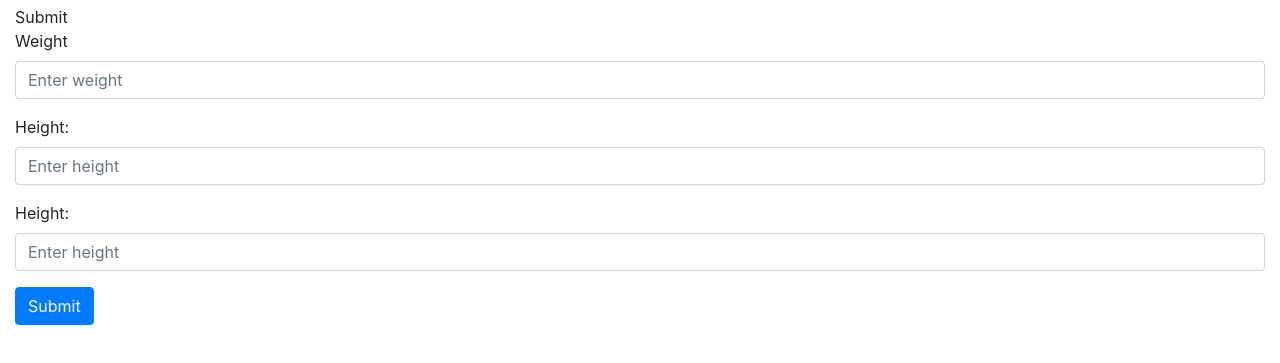
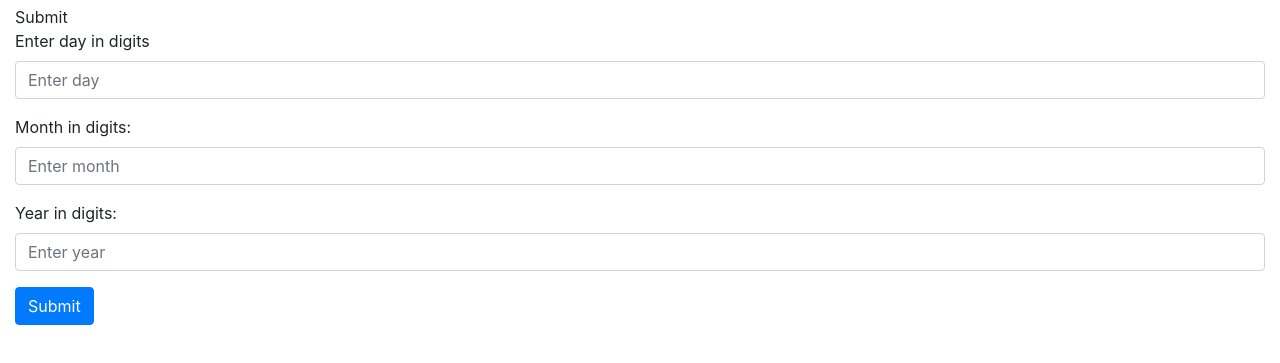
Before and after one commit to Levi-Opunga/AkanNamingAssistant, a plain HTML site: page index.html in a window 1280 px wide. Shown: the part 41-404 px from the top of the page. Drawn offline with nearby package versions, Linux system fonts and the light colour scheme.

```diff
--- a/index.html
+++ b/index.html
@@ -23,20 +23,20 @@
         <form> Submit
 
             <div class="form-group">
-                <label for="weight">Weight</label>
-                <input type="number" class="form-control" placeholder="Enter weight" id="day">
+                <label for="weight">Enter day in digits</label>
+                <input type="number" class="form-control" placeholder="Enter day" id="day">
             </div>
             <div class="form-group">
-                <label for="height">Height:</label>
+                <label for="height">Month in digits:</label>
 
-                <input type="number" class="form-control" placeholder="Enter height" id="month">
+                <input type="number" class="form-control" placeholder="Enter month" id="month">
 
             </div>
 
             <div class="form-group">
-                <label for="height">Height:</label>
+                <label for="height">Year in digits:</label>
 
-                <input type="number" class="form-control" placeholder="Enter height" id="year">
+                <input type="number" class="form-control" placeholder="Enter year" id="year">
 
             </div>
 
--- a/js/script.js
+++ b/js/script.js
@@ -1,17 +1 @@
-function dateInputs() {
-    console.log("Function has been hit!!!");
-    let day = parseInt(document.getElementById("day").value);
-    let month = parseInt(document.getElementById("month").value);
-    let fullYear = document.getElementById("year").value;
-    let century = parseInt(fullYear.slice(0, 2));
-    let year = parseInt(fullYear.slice(-1, -3));
-
-
-    console.log(month);
-    console.log(century);
-    console.log(year);
-
-}
-dateInputs()
-
-function calculateDay(day, month, year, day)
+let
```
